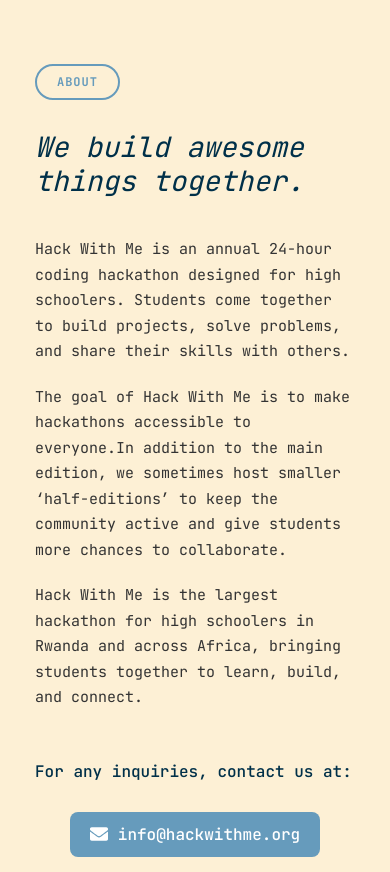
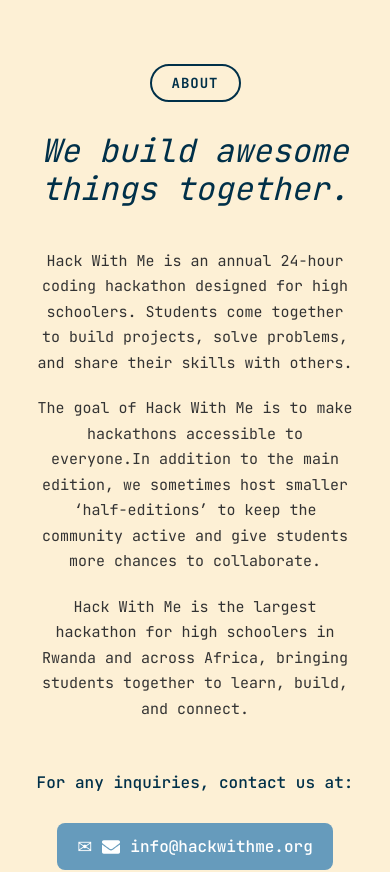
Before and after one commit to shyakachaste/Hack-With-Me, a React (Create React App) app: page / in a window 390 px wide. Shown: the part 940-1812 px from the top of the page. Built offline with nearby package versions, Linux system fonts and the light colour scheme.

Commit message:
updated the title

```diff
--- a/public/index.html
+++ b/public/index.html
@@ -7,18 +7,18 @@
     <meta name="theme-color" content="#000000" />
     <link rel="apple-touch-icon" href="%PUBLIC_URL%/logo.png" />
     <link rel="manifest" href="%PUBLIC_URL%/manifest.json" />
-    <meta name="description" content="Hack With Me is the largest in-person high school hackathon in Rwanda and Africa — build projects, learn, and connect. Join our community and sponsors supporting accessibility in tech." />
+    <meta name="description" content="Hack With Me is the largest in-person high school hackathon in Rwanda and Africa." />
     <meta name="keywords" content="Hack With Me,hackathon,Rwanda,students,high school,projects,coding,Africa,sponsors,high school hackathon,hackathon in Rwanda,hackathon in Africa" />
     <meta property="og:site_name" content="Hack With Me" />
     <meta property="og:locale" content="en_US" />
-    <meta property="og:title" content="Hack With Me — Rwanda's Largest high school hackathon" />
+    <meta property="og:title" content="Hack With Me" />
     <meta property="og:description" content="Join the largest in-person high school hackathon in Rwanda and Africa — 24 hours of coding cool projects with others." />
     <meta property="og:type" content="website" />
     <meta property="og:url" content="https://hackwithme.org" />
     <meta property="og:image" content="%PUBLIC_URL%/hackwithme_xbanner.png" />
     <meta property="og:image:alt" content="Hack With Me banner" />
     <meta name="twitter:card" content="summary_large_image" />
-    <meta name="twitter:title" content="Hack With Me — Rwanda's Largest high school hackathon" />
+    <meta name="twitter:title" content="Hack With Me" />
     <meta name="twitter:description" content="Join the largest in-person high school hackathon in Rwanda and Africa — 24 hours of coding cool projects with others." />
     <meta name="twitter:image" content="%PUBLIC_URL%/hackwithme_xbanner.png" />
     <meta name="twitter:image:alt" content="Hack With Me banner" />
--- a/src/components/AboutSection.css
+++ b/src/components/AboutSection.css
@@ -25,18 +25,18 @@
 
 .about-badge {
   display: inline-block;
-  border: 2px solid var(--secondary-color);
-  border-radius: 999px;
+  border: 2px solid var(--primary-color);
+  border-radius: 25px;
   padding: 8px 20px;
-  font-size: 12px;
-  font-weight: 700;
-  letter-spacing: 0.08em;
+  font-size: 14px;
+  font-weight: 600;
+  letter-spacing: 1px;
   margin-bottom: 30px;
-  color: var(--secondary-color);
+  color: var(--primary-color);
 }
 
 .about-title {
-  font-size: clamp(1.75rem, 4.5vw, 3rem);
+  font-size: clamp(2.5rem, 5vw, 4rem);
   font-weight: 400;
   line-height: 1.2;
   margin: 0 0 40px 0;
@@ -47,7 +47,6 @@
 
 .about-description {
   margin-bottom: 50px;
-  max-width: 65ch;
 }
 
 .about-description p {
@@ -90,7 +89,8 @@
   transform: translateY(-2px);
 }
 
-.email-icon {
+.contact-email::before {
+  content: "✉";
   font-size: 18px;
 }
 
@@ -272,11 +272,11 @@
   .about-content {
     grid-template-columns: 1fr;
     gap: 40px;
-    text-align: left;
+    text-align: center;
   }
 
   .about-title {
-    font-size: 2.25rem;
+    font-size: 2.5rem;
   }
 
   .about-description p {
@@ -307,7 +307,7 @@
   }
 
   .about-title {
-    font-size: 1.75rem;
+    font-size: 2rem;
   }
 
   .about-description p {
```
Also changed, not shown: src/pages/About.css (line endings or trailing spaces).
